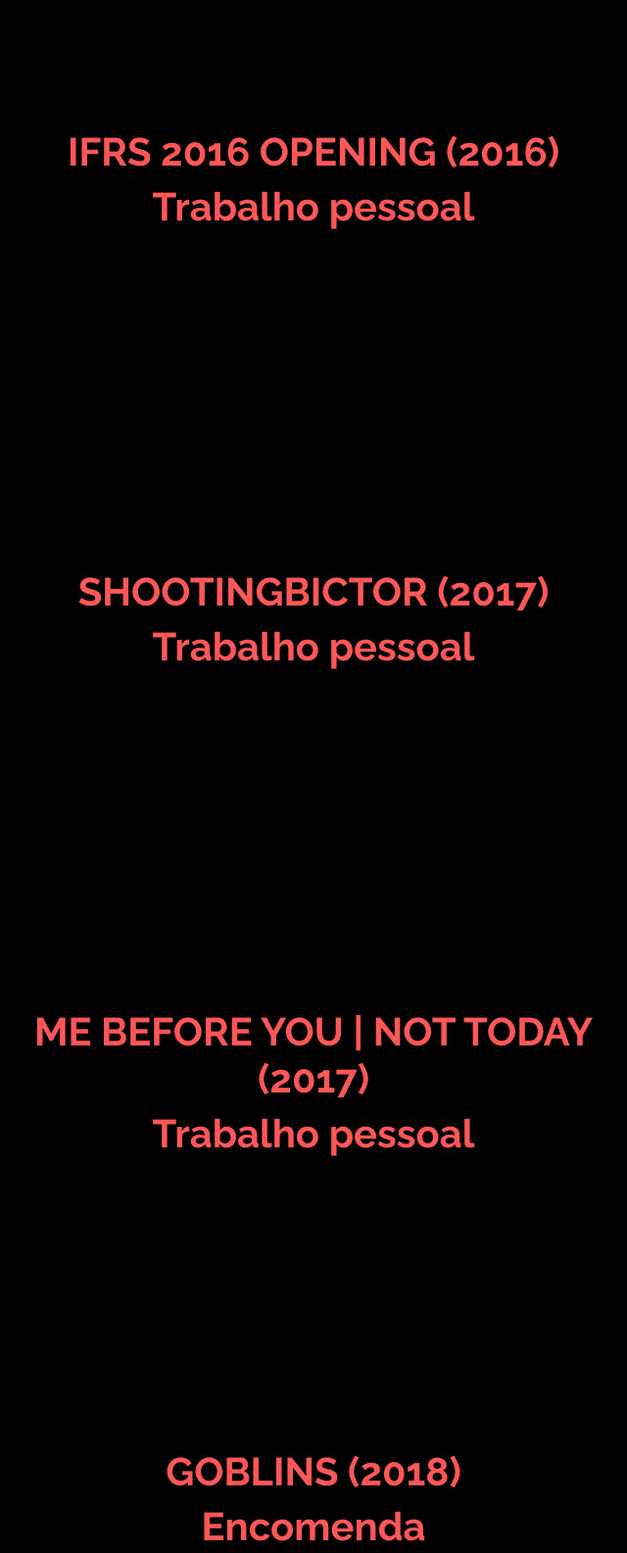
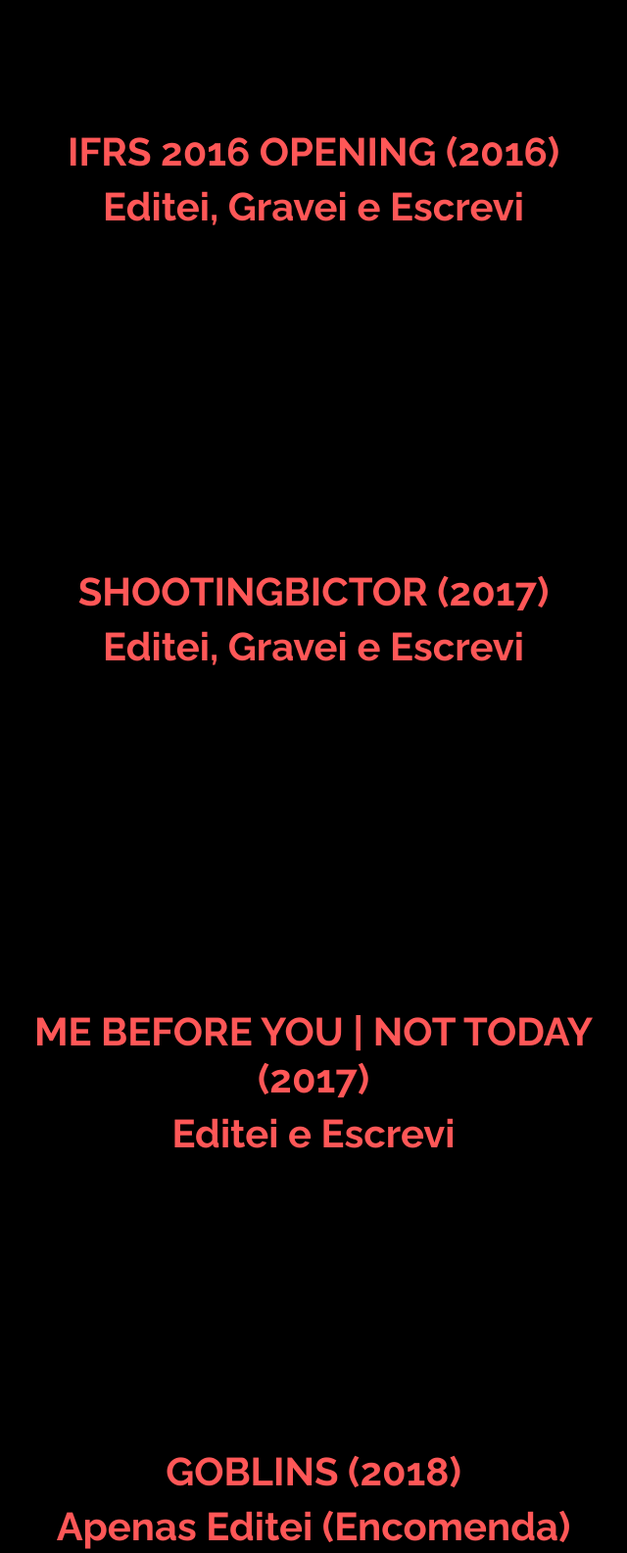
Before and after one commit to cazzalles/cazzalles.github.io, a plain HTML site: page index.html in a window 1280 px wide. Shown: the part 2690-4275 px from the top of the page at 98% size, without its empty margins (640-1280 px from the left). Drawn offline with nearby package versions, Linux system fonts and the light colour scheme.

Commit message:
terciero

```diff
--- a/index.html
+++ b/index.html
@@ -52,6 +52,7 @@
             <div class="col scaled black">
                 <h1 class="red">O QUE O SILÊNCIO GRITA (2020)</h1>
                 <h1 class="red">Última obra Audiovisual</h1>
+                <h1 class="red">Editei, Gravei e Escrevi</h1>
                 <h1 class="red"><i class="bi bi-camera-video-fill"></i></h1>
             </div>
         </div>
@@ -84,7 +85,7 @@
             </div>
             <div class="col scaled black">
                 <h1 class="red">IFRS 2016 OPENING (2016)</h1>
-                <h1 class="red">Trabalho pessoal</h1>
+                <h1 class="red">Editei, Gravei e Escrevi</h1>
             </div>
         </div>
     </div>
@@ -96,7 +97,7 @@
             </div>
             <div class="col scaled black">
                 <h1 class="red">SHOOTINGBICTOR (2017)</h1>
-                <h1 class="red">Trabalho pessoal</h1>
+                <h1 class="red">Editei, Gravei e Escrevi</h1>
             </div>
         </div>
     </div>
@@ -108,7 +109,7 @@
             </div>
             <div class="col scaled black">
                 <h1 class="red">ME BEFORE YOU | NOT TODAY (2017)</h1>
-                <h1 class="red">Trabalho pessoal</h1>
+                <h1 class="red">Editei e Escrevi</h1>
             </div>
         </div>
     </div>
@@ -120,7 +121,7 @@
             </div>
             <div class="col scaled black">
                 <h1 class="red">GOBLINS (2018)</h1>
-                <h1 class="red">Encomenda</h1>
+                <h1 class="red">Apenas Editei (Encomenda)</h1>
                 <h3 class="red">Vencedor do Melhor Curta Animado <br/> do Festival de Amostra de Curtas do IFRS</h3>
                 <h1 class="red"><i class="bi bi-award-fill"></i></h1>
             </div>
@@ -134,7 +135,7 @@
             </div>
             <div class="col scaled black">
                 <h1 class="red">THIS SUMMER (2018)</h1>
-                <h1 class="red">Trabalho pessoal</h1>
+                <h1 class="red">Editei e Escrevi</h1>
             </div>
         </div>
     </div>
@@ -146,7 +147,7 @@
             </div>
             <div class="col scaled black">
                 <h1 class="red">REVOLUÇÃO DOS ESTUDANTES (2019)</h1>
-                <h1 class="red">Trabalho escolar</h1>
+                <h1 class="red">Editei e Escrevi</h1>
             </div>
         </div>
     </div>
@@ -237,9 +238,6 @@
         </div>
     </div>
 
-
-
-
     <script src="https://cdn.jsdelivr.net/npm/bootstrap@5.0.0-beta1/dist/js/bootstrap.bundle.min.js" integrity="sha384-ygbV9kiqUc6oa4msXn9868pTtWMgiQaeYH7/t7LECLbyPA2x65Kgf80OJFdroafW" crossorigin="anonymous"></script>
 </body>
 </html>
```
